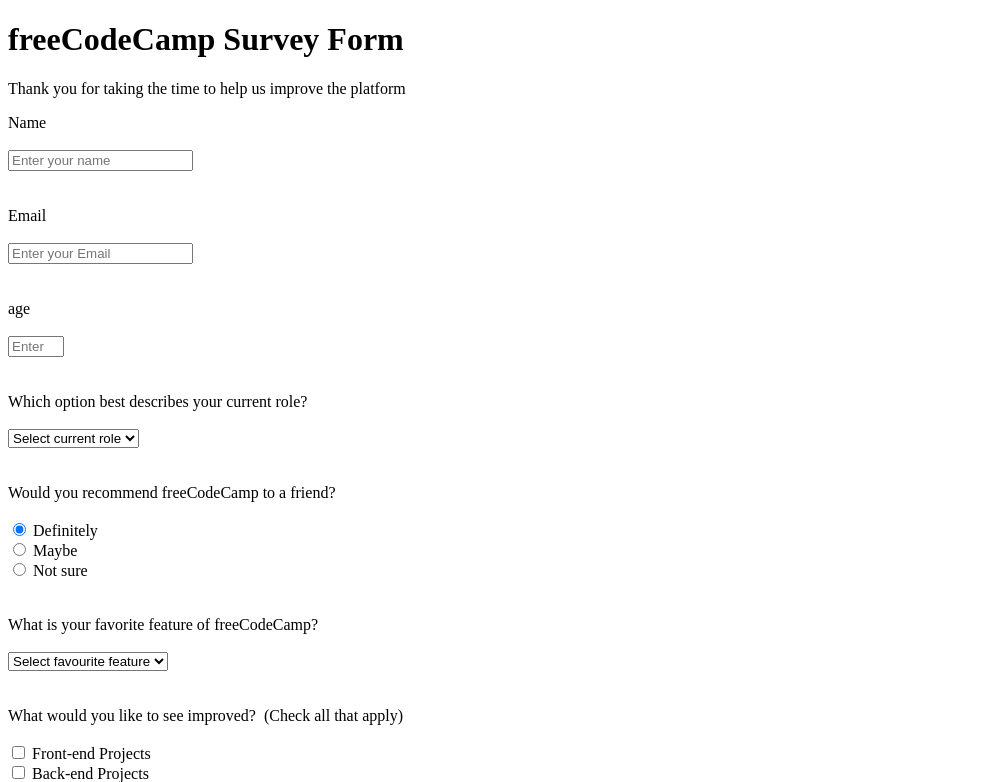
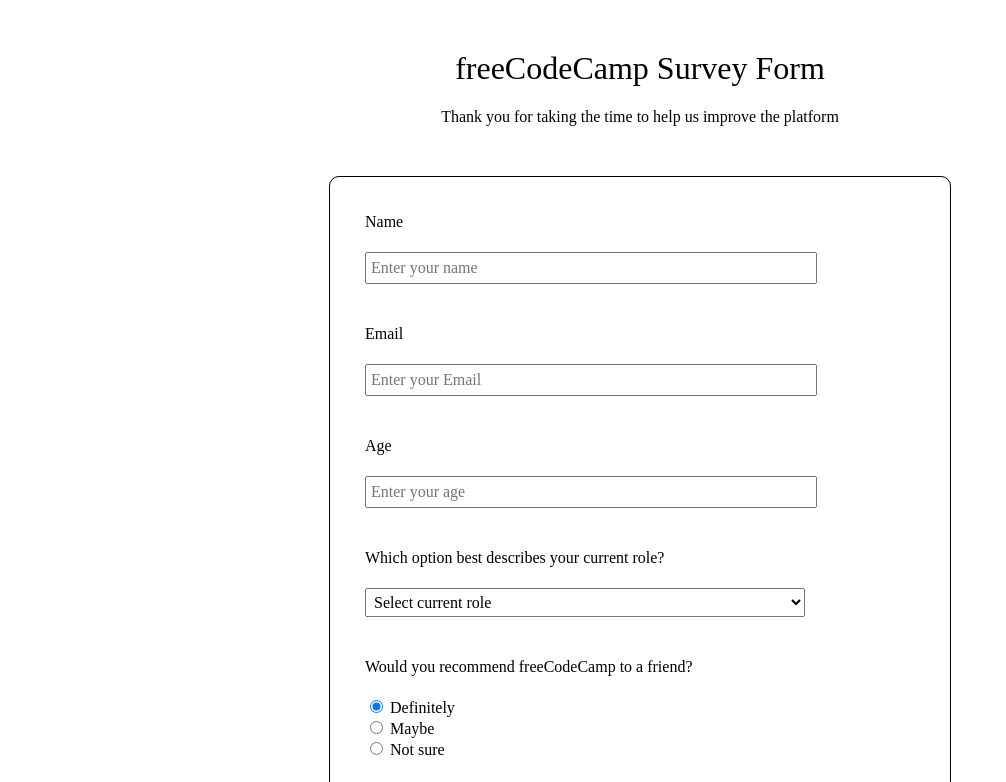
Before and after one commit to Pamphilemkp/Microverselastday, a plain HTML site: page index.html in a window 1280 px wide. Shown: the top 782 px of the page, without its empty margins (0-1006 px from the left). Drawn offline with Linux system fonts and the light colour scheme.

Commit message:
Added styling

```diff
--- a/css/style.css
+++ b/css/style.css
@@ -0,0 +1,32 @@
+header {
+    text-align: center;
+}
+
+#title {
+    font-weight: 500;
+    margin-top: 50px;
+    text-align: center;
+}
+
+#description {
+    font-weight: 400;
+    margin-bottom: 50px;
+    text-align: center;
+}
+
+#survey-form {
+    line-height: 1.25;
+    max-width: 550px;
+    margin: auto;
+    padding: 35px;
+    background-color: rgba(255, 255, 255, 0.8);
+    border: 1px solid black;
+    border-radius: 10px;
+}
+
+.input-fields {
+    font: inherit;
+    width: 80%;
+    vertical-align: middle;
+    padding: 4px;
+}
--- a/index.html
+++ b/index.html
@@ -9,16 +9,17 @@
   <body>
     <script src="https://cdn.freecodecamp.org/testable-projects-fcc/v1/bundle.js"></script>
     <h1 id="title">freeCodeCamp Survey Form</h1>
-       <p id="description">Thank you for taking the time to help us improve the platform</P>
+    <p id="description">Thank you for taking the time to help us improve the platform</p>
+
     <form id="survey-form">
     <label id="name-label" for="name">Name</label><br><br>
-        <input id="name" class="input-fiels" type="text" placeholder="Enter your name" required><br><br><br>
+    <input id="name" class="input-fields" type="text" placeholder="Enter your name" required><br><br><br>
 
     <label id="email-label" for="email">Email</label><br><br>
-        <input id="email" class="input-fiels" type="email" placeholder="Enter your Email" required><br><br><br>
+    <input id="email" class="input-fields" type="email" placeholder="Enter your Email" required><br><br><br>
 
-        <label id="number-label" for="number">age</label><br><br>
-        <input id="number" type="number" placeholder="Enter your age"  max="10" min="4" required><br><br><br>
+    <label id="number-label" for="number">Age</label><br><br>
+    <input id="number" class="input-fields" type="number" placeholder="Enter your age"  max="10" min="4" required><br><br><br>
 
     <label for="dropdown">Which option best describes your current role?</label><br><br>
     <select id="dropdown" name="dropdown" class="input-fields">
```
Lines whose indentation alone changed are shown as unchanged.
